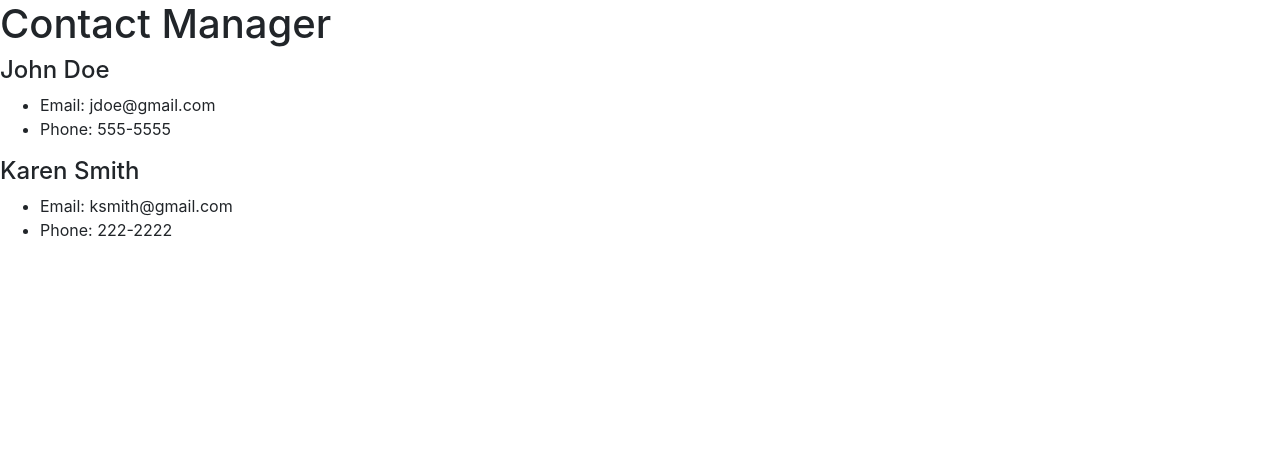
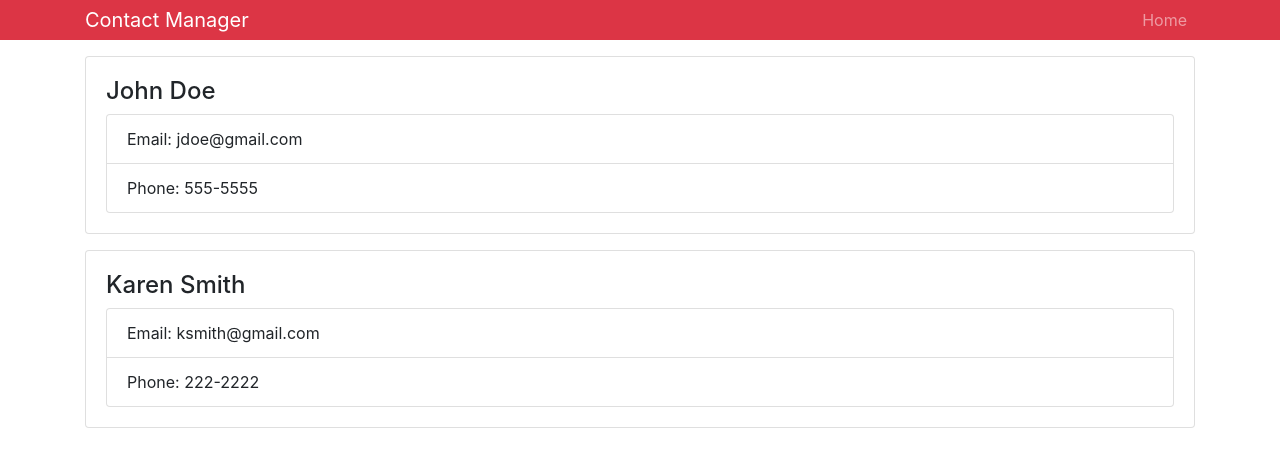
Before and after one commit to ketankshukla/ketan-contact-manager, a React (Create React App) app: page / in a window 1280 px wide. Shown: the top 464 px of the page. Built offline with nearby package versions, Linux system fonts and the light colour scheme.

Commit message:
styled Header and Contact components

```diff
--- a/src/App.js
+++ b/src/App.js
@@ -9,8 +9,11 @@
     return (
       <div className="App">
         <Header />
-        <Contact name="John Doe" email="jdoe@gmail.com" phone="555-5555"/>
-        <Contact name="Karen Smith" email="ksmith@gmail.com" phone="222-2222" />
+        <div className="container">
+          <Contact name="John Doe" email="jdoe@gmail.com" phone="555-5555" />
+          <Contact name="Karen Smith" email="ksmith@gmail.com" phone="222-2222" />
+        </div>
+
       </div>
     );
   }
--- a/src/components/Contact.js
+++ b/src/components/Contact.js
@@ -5,11 +5,11 @@
   render() {
     const { name, email, phone } = this.props
     return (
-      <div>
+      <div className="card card-body mb-3">
         <h4>{name}</h4>
-        <ul>
-          <li>Email: {email}</li>
-          <li>Phone: {phone}</li>
+        <ul className="list-group">
+          <li className="list-group-item">Email: {email}</li>
+          <li className="list-group-item">Phone: {phone}</li>
         </ul>
       </div>
     )
--- a/src/components/Header.js
+++ b/src/components/Header.js
@@ -4,9 +4,20 @@
 const Header = (props) => {
   const {branding} = props
   return (
-    <div>
-      <h1>{branding}</h1>
-    </div>
+   <nav className="navbar navbar-expand-sm navbar-dark bg-danger mb-3 py-0">
+     <div className="container">
+       <a href="/" className="navbar-brand">
+         {branding}
+       </a>
+       <div>
+         <ul className="navbar-nav mr-auto">
+           <li className="nav-item">
+             <a href="/" className="nav-link">Home</a>
+           </li>
+         </ul>
+       </div>
+     </div>
+   </nav>
   );
 };
 
```
